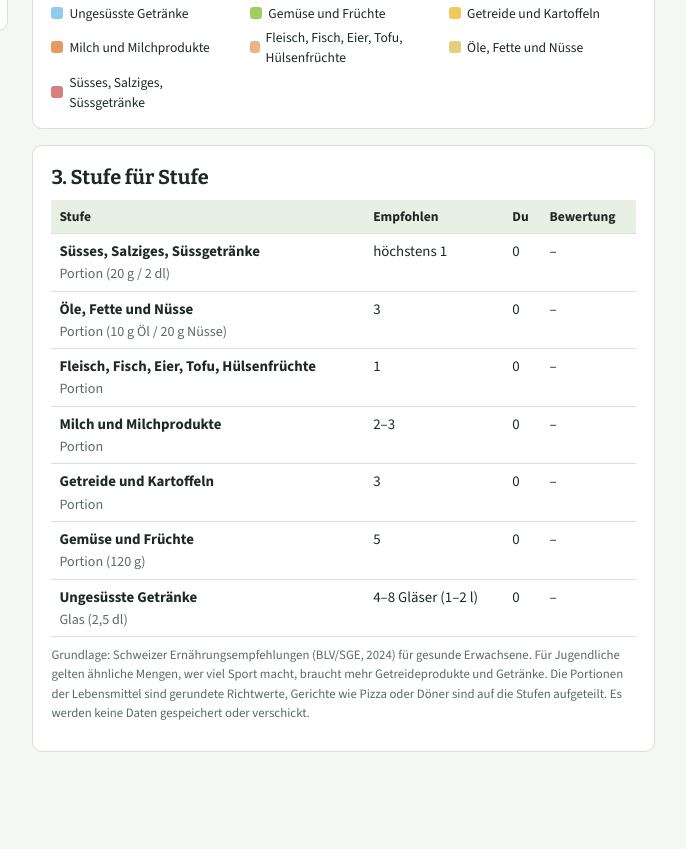
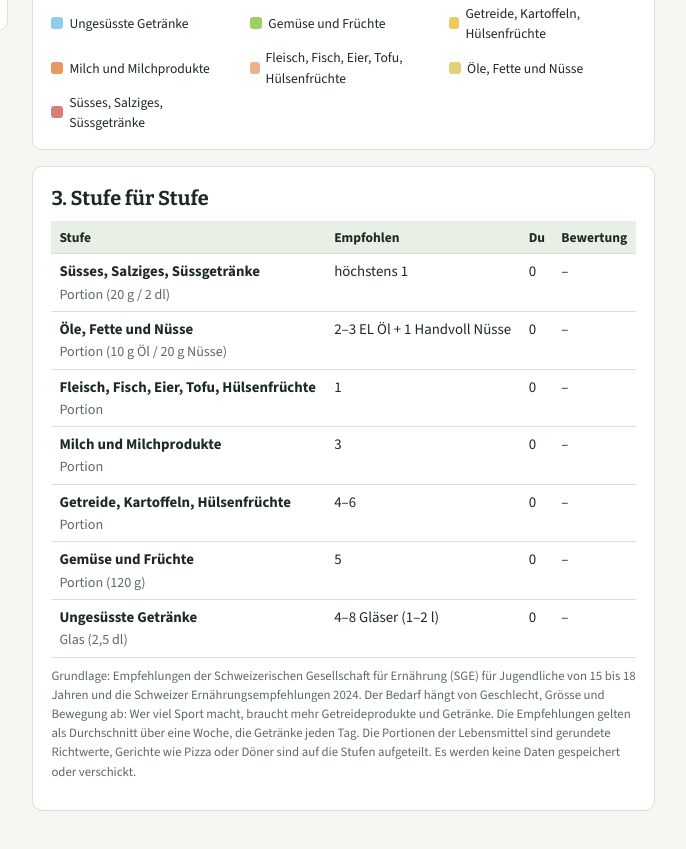
Before and after one commit to notkerschwarz/nt-koerperfunktionen, a plain HTML site: page rechner.html in a window 1280 px wide. Shown: the part 603-1452 px from the top of the page, without its empty margins (579-1265 px from the left). Before the commit the page ends 1431 px from the top, so only its background shows below. Drawn offline with nearby package versions, Linux system fonts and the light colour scheme.

Commit message:
Rechner: Werte fuer Jugendliche 15-18

```diff
--- a/rechner.html
+++ b/rechner.html
@@ -118,7 +118,7 @@ td.num{font-variant-numeric:tabular-nums;white-space:nowrap}
   <div class="box">
     <h2>3. Stufe für Stufe</h2>
     <div class="tblwrap"><table id="tbl"></table></div>
-    <p class="foot">Grundlage: Schweizer Ernährungsempfehlungen (BLV/SGE, 2024) für gesunde Erwachsene. Für Jugendliche gelten ähnliche Mengen, wer viel Sport macht, braucht mehr Getreideprodukte und Getränke. Die Portionen der Lebensmittel sind gerundete Richtwerte, Gerichte wie Pizza oder Döner sind auf die Stufen aufgeteilt. Es werden keine Daten gespeichert oder verschickt.</p>
+    <p class="foot">Grundlage: Empfehlungen der Schweizerischen Gesellschaft für Ernährung (SGE) für Jugendliche von 15 bis 18 Jahren und die Schweizer Ernährungsempfehlungen 2024. Der Bedarf hängt von Geschlecht, Grösse und Bewegung ab: Wer viel Sport macht, braucht mehr Getreideprodukte und Getränke. Die Empfehlungen gelten als Durchschnitt über eine Woche, die Getränke jeden Tag. Die Portionen der Lebensmittel sind gerundete Richtwerte, Gerichte wie Pizza oder Döner sind auf die Stufen aufgeteilt. Es werden keine Daten gespeichert oder verschickt.</p>
   </div>
 </section>
 </div>
@@ -128,9 +128,9 @@ td.num{font-variant-numeric:tabular-nums;white-space:nowrap}
 const LV=[
  {k:'getr',n:'Ungesüsste Getränke',u:'Glas (2,5 dl)',tgt:6,lo:4,hi:10,c:'--l1',tipLo:'Trinke mehr Wasser oder ungesüssten Tee: 1 bis 2 Liter pro Tag (4 bis 8 Gläser).',tipHi:'Viel getrunken. Das ist in Ordnung, vor allem bei Sport oder Hitze.'},
  {k:'gf',n:'Gemüse und Früchte',u:'Portion (120 g)',tgt:5,lo:4.5,hi:99,c:'--l2',tipLo:'Iss mehr Gemüse und Früchte: 5 Portionen pro Tag, davon 3 Gemüse. Eine Portion ist etwa eine Handvoll.',tipHi:''},
- {k:'korn',n:'Getreide und Kartoffeln',u:'Portion',tgt:3,lo:2,hi:5,c:'--l3',tipLo:'Zu jeder Hauptmahlzeit gehört eine Portion Brot, Teigwaren, Reis, Kartoffeln oder Flocken, am besten Vollkorn.',tipHi:'Recht viel. Bei viel Sport ist mehr in Ordnung, sonst lieber mehr Gemüse.'},
- {k:'milch',n:'Milch und Milchprodukte',u:'Portion',tgt:3,lo:2,hi:4,c:'--l4',tipLo:'2 bis 3 Portionen pro Tag, z. B. ein Glas Milch, ein Joghurt und ein Stück Käse.',tipHi:'Etwas viel Milchprodukte. 2 bis 3 Portionen reichen.'},
- {k:'prot',n:'Fleisch, Fisch, Eier, Tofu, Hülsenfrüchte',u:'Portion',tgt:1,lo:0.5,hi:2,c:'--l4b',tipLo:'1 Portion pro Tag: abwechseln zwischen Hülsenfrüchten, Eiern, Fisch, Tofu und Fleisch.',tipHi:'Mehr als nötig. 1 Portion pro Tag reicht, Fleisch höchstens 2- bis 3-mal pro Woche.'},
+ {k:'korn',n:'Getreide, Kartoffeln, Hülsenfrüchte',u:'Portion',tgt:5,lo:3.5,hi:6.5,c:'--l3',tipLo:'Jugendliche brauchen 4 bis 6 Portionen pro Tag: zu jeder Mahlzeit Brot, Teigwaren, Reis, Kartoffeln oder Flocken, am besten Vollkorn.',tipHi:'Recht viel. Bei viel Sport ist mehr in Ordnung, sonst lieber mehr Gemüse.'},
+ {k:'milch',n:'Milch und Milchprodukte',u:'Portion',tgt:3,lo:2,hi:4,c:'--l4',tipLo:'3 Portionen pro Tag, z. B. ein Glas Milch, ein Joghurt und ein Stück Käse. Das Kalzium braucht ihr für den Knochenaufbau.',tipHi:'Etwas viel Milchprodukte. 3 Portionen reichen.'},
+ {k:'prot',n:'Fleisch, Fisch, Eier, Tofu, Hülsenfrüchte',u:'Portion',tgt:1,lo:0.5,hi:2,c:'--l4b',tipLo:'1 Portion pro Tag: abwechseln zwischen Hülsenfrüchten, Eiern, Fisch, Tofu und Fleisch.',tipHi:'Mehr als nötig. 1 Portion pro Tag reicht. Wechsle ab, Fleisch höchstens 2- bis 3-mal pro Woche.'},
  {k:'fett',n:'Öle, Fette und Nüsse',u:'Portion (10 g Öl / 20 g Nüsse)',tgt:3,lo:1,hi:5,c:'--l5',tipLo:'Etwas Öl (z. B. Rapsöl) und eine kleine Handvoll Nüsse pro Tag gehören dazu.',tipHi:'Viel Fett: oft steckt es versteckt in Pommes, Chips, Gebäck, Saucen und Fastfood.'},
  {k:'suess',n:'Süsses, Salziges, Süssgetränke',u:'Portion (20 g / 2 dl)',tgt:1,lo:-1,hi:1.5,c:'--l6',tipLo:'',tipHi:'Zu viel Süsses, Salziges oder Süssgetränke. Empfohlen ist höchstens 1 kleine Portion pro Tag.'}
 ];
@@ -289,7 +289,7 @@ function render(){
   $('#legend').innerHTML=LV.map(L=>'<span><i style="background:var('+L.c.replace('--l4b','--l4')+');'+(L.k==='prot'?'opacity:.75':'')+'"></i>'+L.n+'</span>').join('');
   const lab={ok:'passt',lo:'zu wenig',hi:'zu viel'};
   $('#tbl').innerHTML='<tr><th>Stufe</th><th>Empfohlen</th><th>Du</th><th>Bewertung</th></tr>'+LV.slice().reverse().map(L=>{const v=t[L.k]||0;const st=ENTRIES.length?status(L,v):'';
-    const rec=L.k==='suess'?'höchstens 1':L.k==='getr'?'4–8 Gläser (1–2 l)':L.k==='milch'?'2–3':String(L.tgt);
+    const rec=L.k==='suess'?'höchstens 1':L.k==='getr'?'4–8 Gläser (1–2 l)':L.k==='korn'?'4–6':L.k==='milch'?'3':L.k==='fett'?'2–3 EL Öl + 1 Handvoll Nüsse':String(L.tgt);
     const tip=st==='lo'?L.tipLo:st==='hi'?L.tipHi:'';
     return '<tr><td><b>'+L.n+'</b><br><span class="note">'+L.u+'</span></td><td class="num">'+rec+'</td><td class="num">'+fmt(v)+'</td><td>'+(st?'<span class="st '+st+'">'+lab[st]+'</span>':'–')+(tip?'<div class="note">'+tip+'</div>':'')+'</td></tr>'}).join('');
   // Hinweise
```
